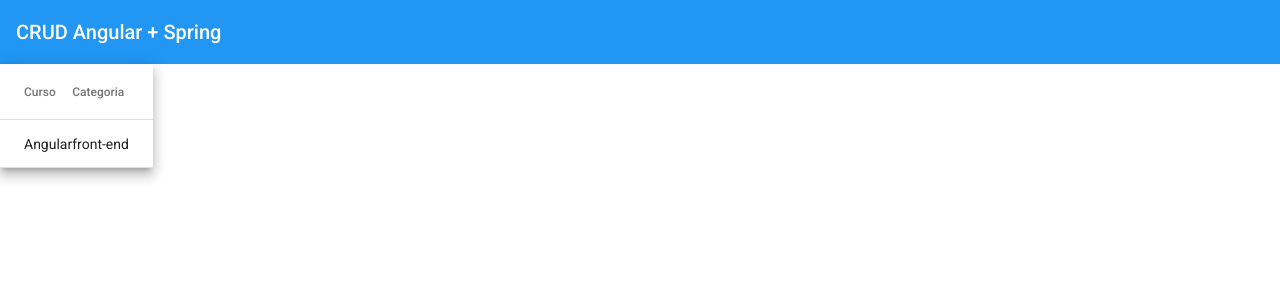
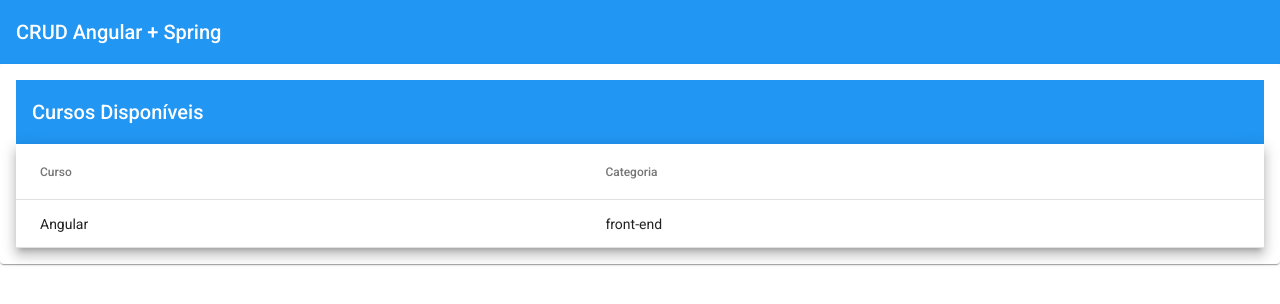
Before and after one commit to NetThor131/loiane-crud-angular, an Angular app: page /cursos in a window 1280 px wide. Shown: the top 304 px of the page. Built offline with nearby package versions, Linux system fonts and the light colour scheme.

Commit message:
Mover tabela para um card e adicionar css

```diff
--- a/src/app/cursos/cursos/cursos.component.css
+++ b/src/app/cursos/cursos/cursos.component.css
@@ -0,0 +1,3 @@
+table {
+  width: 100%;
+}
--- a/src/app/cursos/cursos/cursos.component.html
+++ b/src/app/cursos/cursos/cursos.component.html
@@ -1,3 +1,6 @@
+<mat-card>
+  <mat-toolbar color="primary">Cursos Disponíveis</mat-toolbar>
+
   <table mat-table [dataSource]="cursos" class="mat-elevation-z8">
     <!-- Coluna de nome -->
     <ng-container matColumnDef="nome">
@@ -14,3 +17,4 @@
     <tr mat-header-row *matHeaderRowDef="displayedColumns"></tr>
     <tr mat-row *matRowDef="let row; columns: displayedColumns"></tr>
   </table>
+</mat-card>
```
Lines whose indentation alone changed are shown as unchanged.
